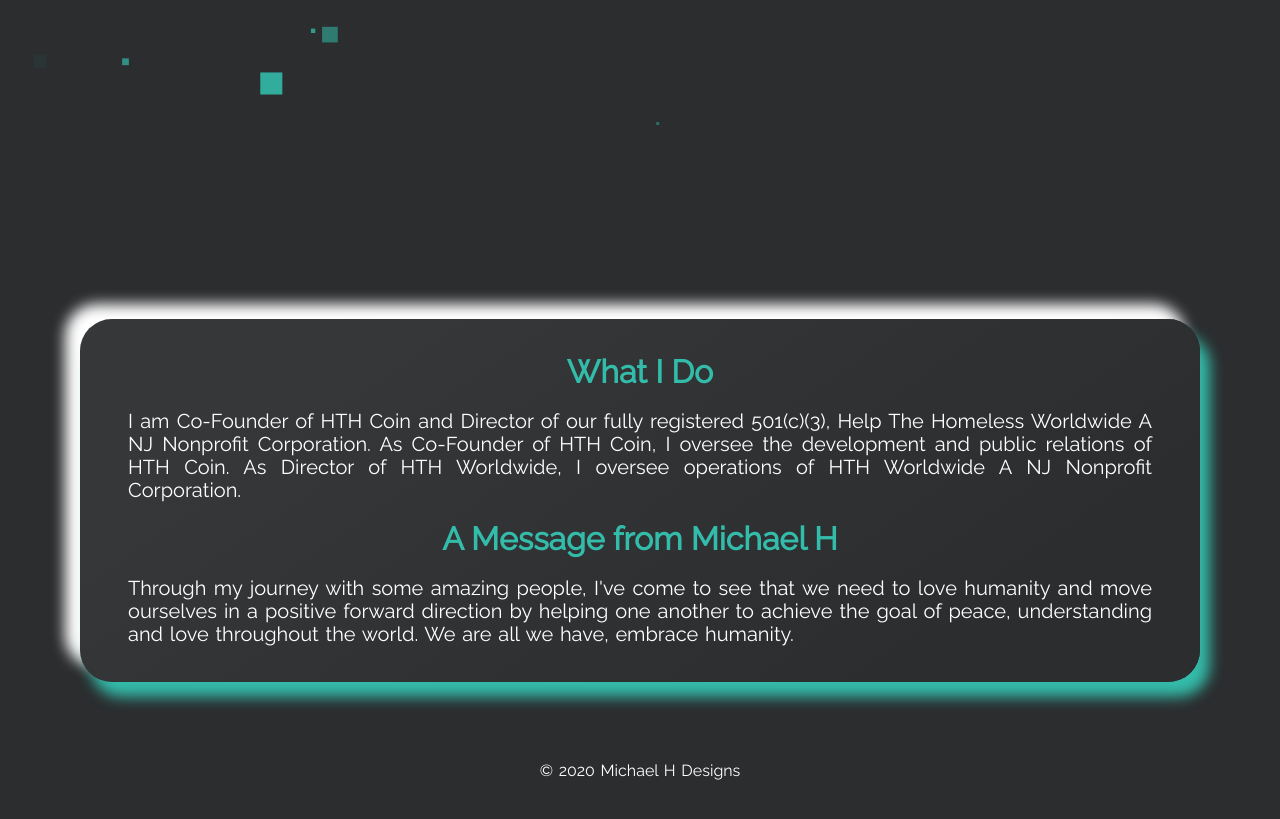
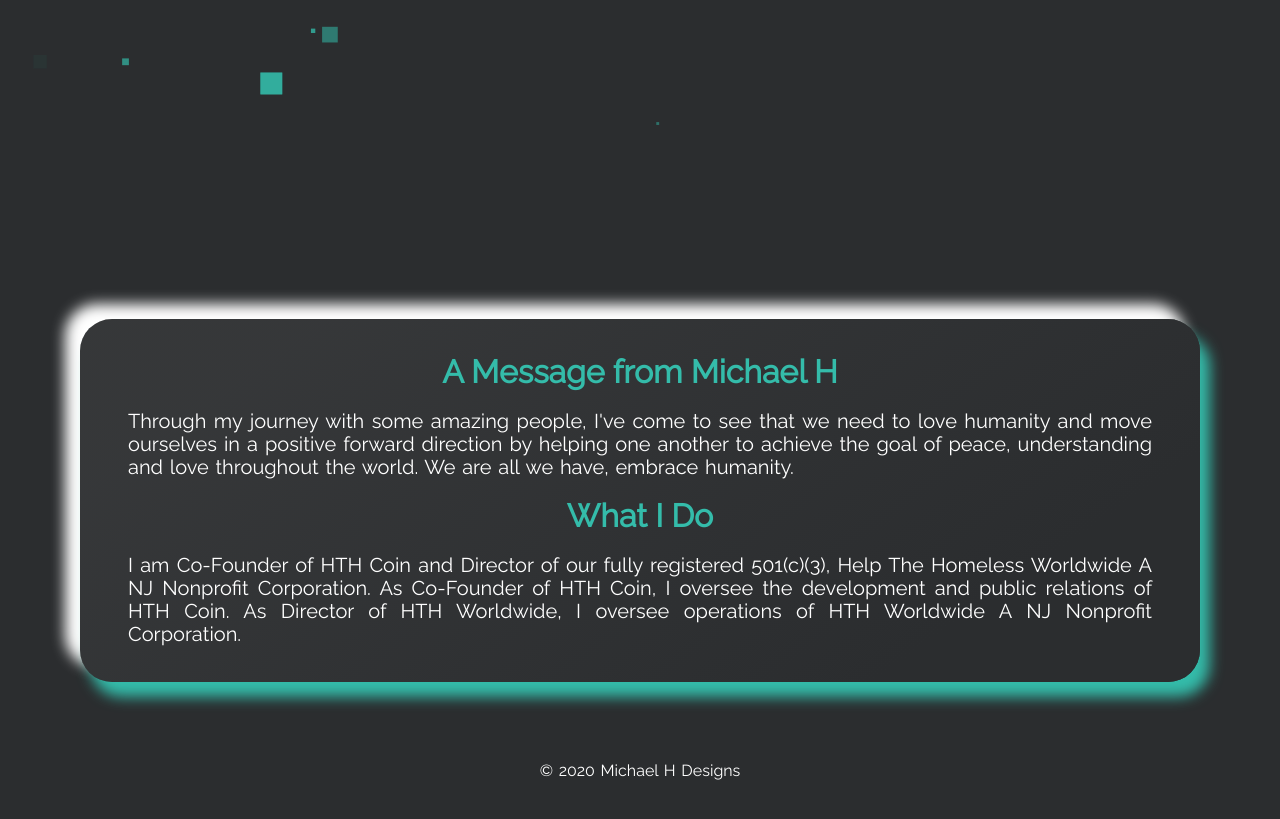
Before and after one commit to MichaelHDesigns/myprofile, a Jekyll site: the page built from index.html, in a window 1280 px wide and 900 px high, scrolled down 813 px. Shown: the top 819 px of the window. Built offline with Jekyll 4.4.1, drawn with Linux system fonts in a browser that asks for light colours.

Commit message:
Update section-aboutme.html

```diff
--- a/_includes/section-aboutme.html
+++ b/_includes/section-aboutme.html
@@ -1,5 +1,5 @@
+<h1 class="title" style="color: #34bcaa; text-align: center ">{{site.about_me1_title}}</h1>
+<p class="description" data-aos="fade-down">{{site.about_me1_description}}</p>
+
 <h1 class="title" style="color: #34bcaa; text-align: center ">{{site.about_me_title}}</h1>
 <p class="description" data-aos="fade-down">{{site.about_me_description}}</p>
-
-<h1 class="title" style="color: #34bcaa; text-align: center ">{{site.about_me1_title}}</h1>
-<p class="description" data-aos="fade-down">{{site.about_me1_description}}</p>
```
